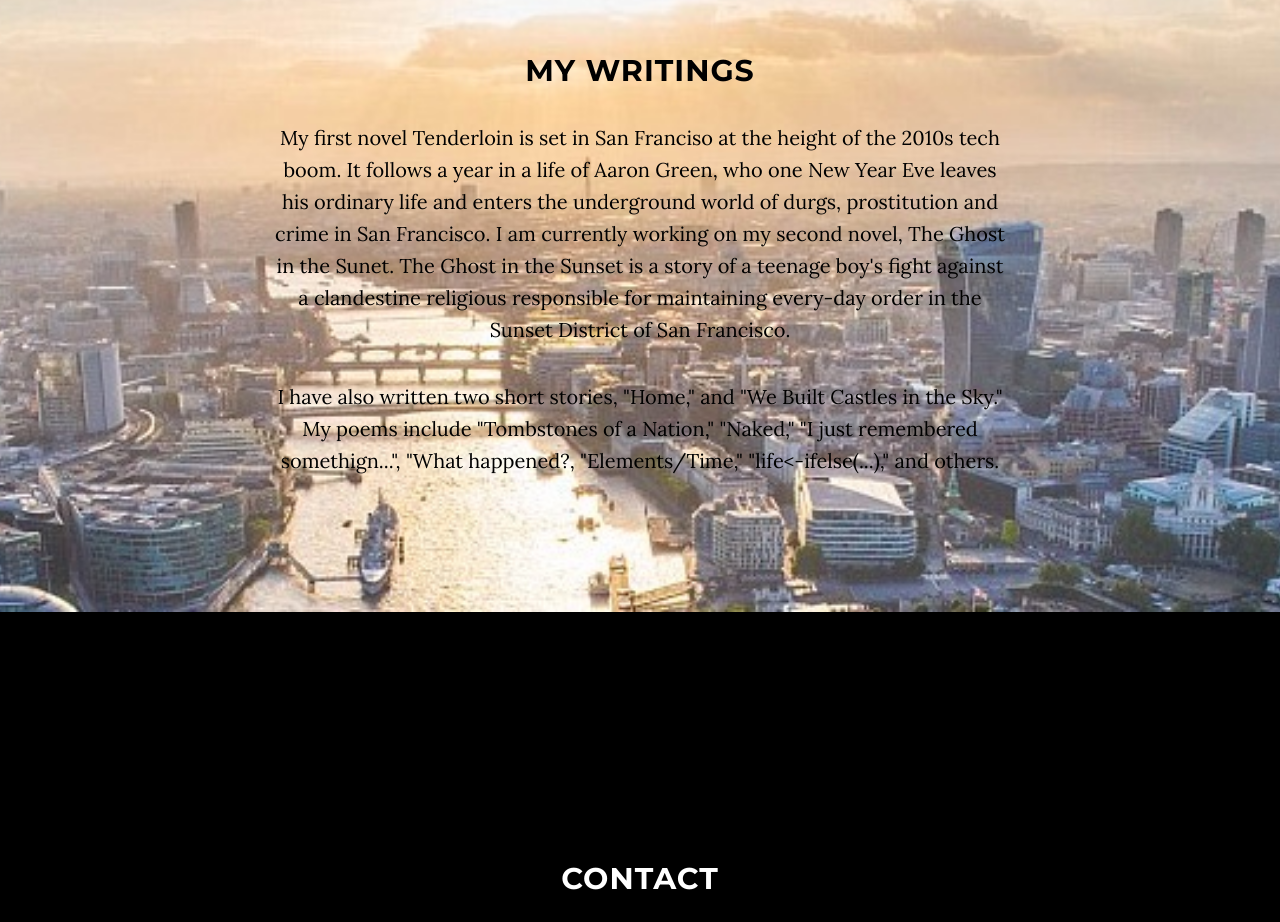
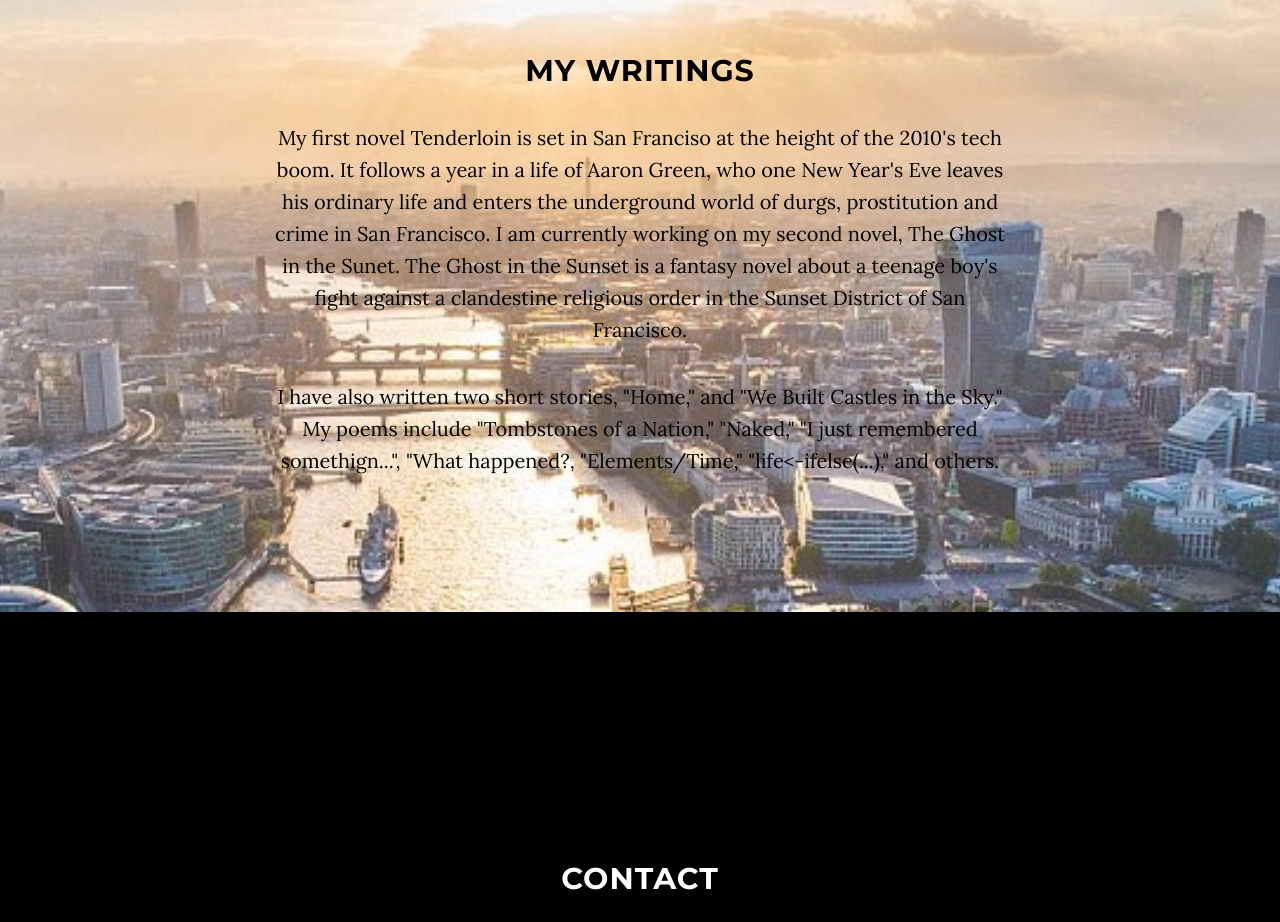
Before and after one commit to marcusmilan/marcusmilan.github.io, a website: page index.html in a window 1280 px wide. Shown: the part 1900-2822 px from the top of the page. Drawn offline with nearby package versions, Linux system fonts and the light colour scheme; some packages are replaced by stand-ins of ours.

Commit message:
Third commit

```diff
--- a/index.html
+++ b/index.html
@@ -104,7 +104,7 @@
             <div class="container">
                 <div class="col-lg-8 col-lg-offset-2">
                     <h2 style="color:black">My writings</h2>
-                    <p style="color:black">My first novel Tenderloin is set in San Franciso at the height of the 2010s tech boom. It follows a year in a life of Aaron Green, who one New Year Eve leaves his ordinary life and enters the underground world of durgs, prostitution and crime in San Francisco. I am currently working on my second novel, The Ghost in the Sunet. The Ghost in the Sunset is a story of a teenage boy's fight against a clandestine religious responsible for maintaining every-day order in the Sunset District of San Francisco.</p>
+                    <p style="color:black">My first novel Tenderloin is set in San Franciso at the height of the 2010's tech boom. It follows a year in a life of Aaron Green, who one New Year's Eve leaves his ordinary life and enters the underground world of durgs, prostitution and crime in San Francisco. I am currently working on my second novel, The Ghost in the Sunet. The Ghost in the Sunset is a fantasy novel about a teenage boy's fight against a clandestine religious order in the Sunset District of San Francisco.</p>
                     <p style="color:black">I have also written two short stories, "Home," and "We Built Castles in the Sky." My poems include "Tombstones of a Nation," "Naked," "I just remembered somethign...", "What happened?, "Elements/Time," "life<-ifelse(...)," and others.</p>
 
                     <!--<a href="http://startbootstrap.com/template-overviews/grayscale/" class="btn btn-default btn-lg">Visit Download Page</a> -->
```
